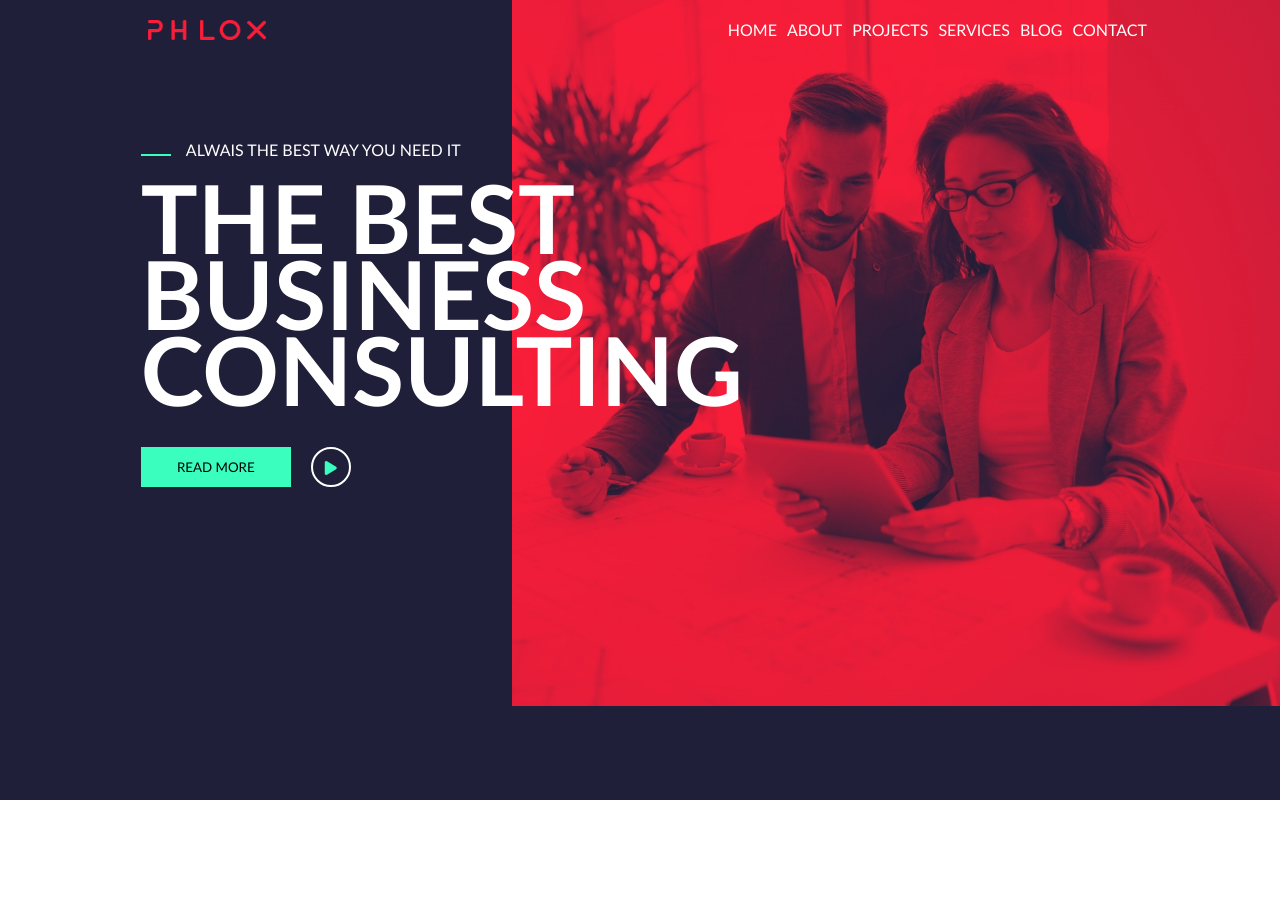
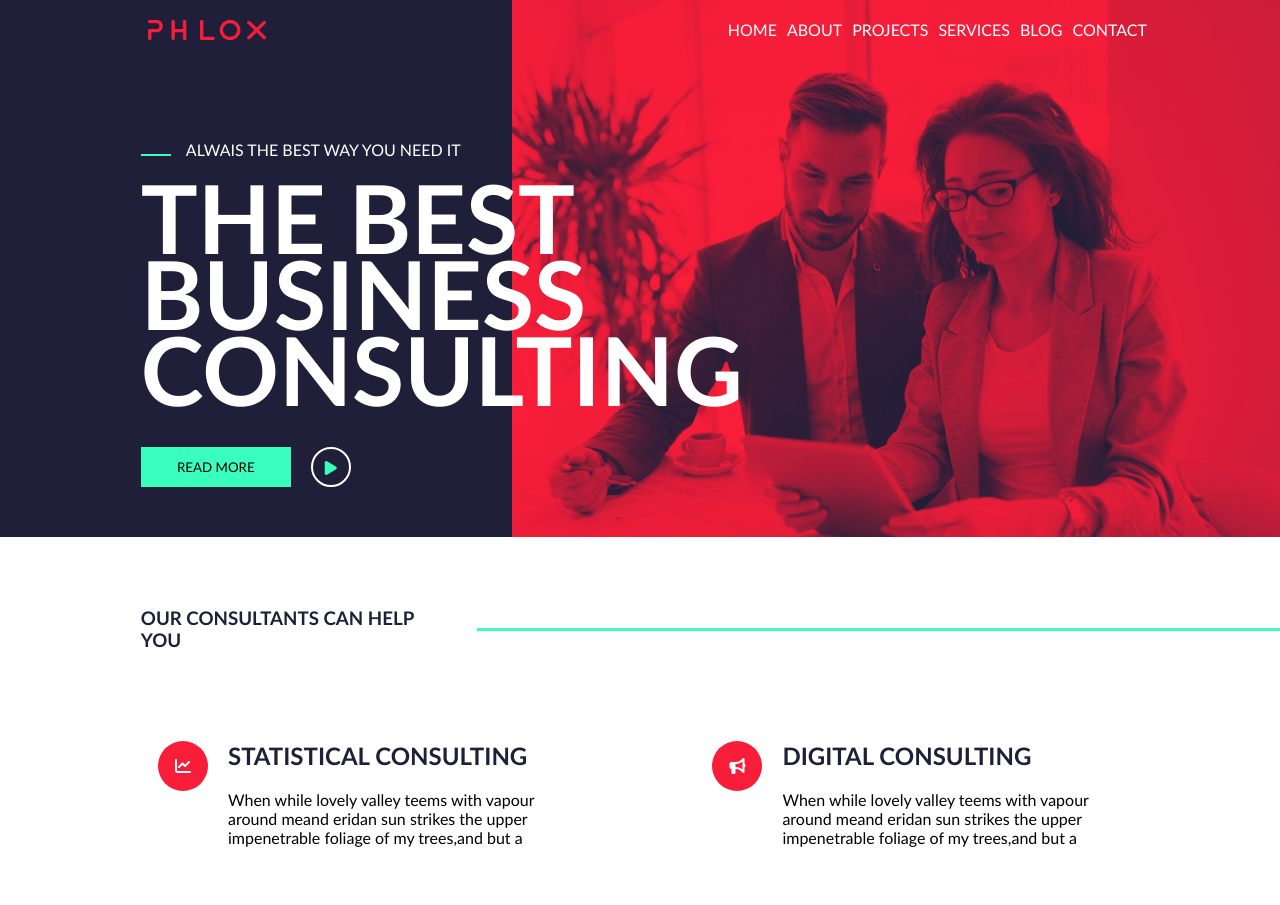
Before and after one commit to simone202120/proj-html-vuejs, a Vue app: page / in a window 1280 px wide. Shown: the top 905 px of the page. Before the commit the page ends 800 px from the top, so only its background shows below. Built offline with nearby package versions, Linux system fonts and the light colour scheme.

Commit message:
Seconda Sezione

```diff
--- a/src/App.vue
+++ b/src/App.vue
@@ -1,18 +1,20 @@
 <template>
   <div id="app">
     <MyJumbotron />
+    <MyService />
   </div>
 </template>
 
 <script>
 import MyJumbotron from './components/MyJumbotron.vue';
-
+import MyService from './components/MyService.vue';
 
 export default {
   name: 'App',
   components: {
-    MyJumbotron
-  },
+    MyJumbotron,
+    MyService
+},
 
   data(){
     return{
--- a/src/components/MyJumbotron.vue
+++ b/src/components/MyJumbotron.vue
@@ -46,10 +46,10 @@ export default {
      @import '../style/var.scss';
    .background{
     background-image: url('../assets/portrait-of-young-architect-woman-on-meeting-KFZCE3A.jpg');
-    height: 100vh;
     background-size: 60%;
     background-repeat: no-repeat;
     background-position-x: right;
+    padding-bottom: 50px;
 
    }
    .spaceBetween{
@@ -57,7 +57,6 @@ export default {
    }
 
    li{
-    color: white;
     padding: 20px 5px;
    }
    #logo{
--- /dev/null
+++ b/src/components/MyService.vue
@@ -0,0 +1,101 @@
+<template>
+  <main>
+    <div class="flex sectionTitle">
+        <h3>OUR CONSULTANTS CAN HELP YOU</h3>
+        <div class="bar"></div>
+    </div>
+    <div class="container flex wrap space">
+        <div v-for="(service, index) in services" :key="index" class="serviceCard flex">
+            <div class="icon"><i :class=service.icon></i></div>
+            <div class="description">
+                <h2>{{service.service}}</h2>
+                <p>{{service.description}}</p>
+            </div>
+        </div>
+    </div>
+  </main>
+</template>
+
+<script>
+export default {
+    name:'MyService',
+
+    data(){
+        return{
+            services:[
+                {
+                    service:'STATISTICAL CONSULTING',
+                    description:'When while lovely valley teems with vapour around meand eridan sun strikes the upper impenetrable foliage of my trees,and but a ',
+                    icon:"fa-solid fa-chart-line"
+                },
+                {
+                    service:'DIGITAL CONSULTING',
+                    description:'When while lovely valley teems with vapour around meand eridan sun strikes the upper impenetrable foliage of my trees,and but a ',
+                    icon:"fa-solid fa-bullhorn"
+                },
+                {
+                    service:'BANKING CONSULTING',
+                    description:'When while lovely valley teems with vapour around meand eridan sun strikes the upper impenetrable foliage of my trees,and but a ',
+                    icon:"fa-solid fa-wallet"
+                },
+                {
+                    service:'ENTERPRISE CONSULTING',
+                    description:'When while lovely valley teems with vapour around meand eridan sun strikes the upper impenetrable foliage of my trees,and but a ',
+                    icon:"fa-solid fa-bullseye"
+                }
+
+            ]
+        }
+    }
+}
+</script>
+
+<style lang="scss" scoped>
+    @import '../style/var.scss';
+    main{
+        background-color: white;
+    }
+    .bar{
+        border-bottom:  3px solid $Mygreen;
+        height: 2px;
+        width: 73%;
+        margin-left: 30px;
+    }
+    .sectionTitle{
+        margin-left: 11%;
+        padding-top: 70px;
+        align-items: center;
+        margin-bottom: 60px;
+    }
+    h3{
+        color:$BlueText
+    }
+
+    /* Regole stile per card service */
+
+    .serviceCard{
+        width:40%;
+        margin: 30px;
+    }
+    .icon{
+        background-color:#f81e3a;
+        height: 50px;
+        width: 50px;
+        border-radius: 50%;
+        margin-right: 20px;
+        display: flex;
+        justify-content: center;
+        align-items: center;
+        color: white;
+
+    }
+    .description{
+        width: 80%;
+
+        h2{
+            margin-bottom: 20px;
+            color:$BlueText;
+        }
+    }
+
+</style>
--- a/src/style/general.scss
+++ b/src/style/general.scss
@@ -26,3 +26,9 @@ a{
     text-decoration: none;
     color: white;
 }
+.wrap{
+    flex-wrap: wrap;
+}
+.space{
+    justify-content: space-between;
+}
```
Also changed, not shown: src/components/ServiceCard.vue (added, +13 -0 lines).
